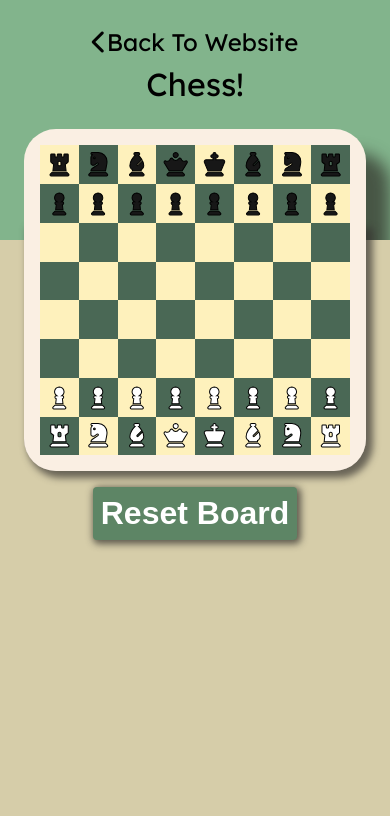
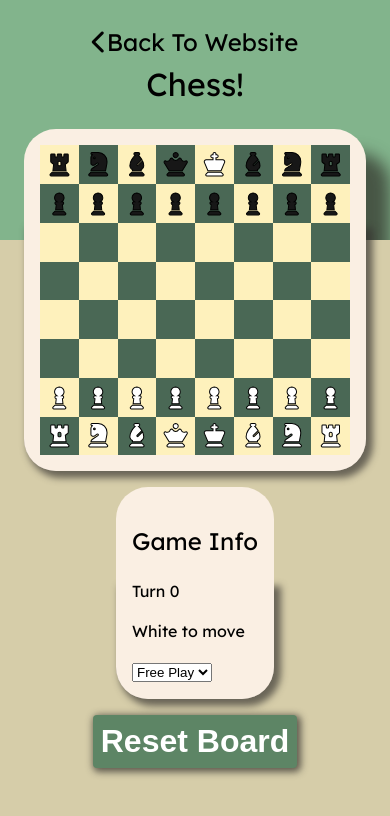
Before and after one commit to MarioAviles19/Chess-React, a React (Vite) app: page / in a window 390 px wide. Shown: the top 816 px of the page. Built offline with nearby package versions, Linux system fonts and the light colour scheme.

Commit message:
Added turns and such

```diff
--- a/src/App.css
+++ b/src/App.css
@@ -11,6 +11,7 @@ h1{
 body{
   background-color: rgb(130, 180, 140);
 }
+
 .backButton{
   color:black;
   text-decoration: none;
@@ -18,6 +19,15 @@ body{
   text-align: left;
 
   font-size: 1.5rem;
+}
+
+
+.panel{
+  position: relative;
+  background-color: #FAEFE3;
+  border-radius: 2rem;
+  padding:1rem;
+  z-index: 10;
 }
 .background{
   background-color: rgb(214, 205, 169);
@@ -57,6 +67,15 @@ body{
   top:2rem;
   left:2rem;
   z-index: -6;
+}
+.wrapper{
+  position:relative
+}
+.controlPanel{
+  position:absolute;
+  top:10rem;
+  right: 10vw;
+
 }
 .gameWrapper{
   position: relative;
@@ -110,6 +129,10 @@ body{
   height: 100%;
   cursor: pointer;
 }
+.litOverlay.hasPiece{
+  background-color: rgba(255, 75, 99, 0.616);
+  z-index: 1;
+}
 .moveIndicator{
   width: 1.5em;
   aspect-ratio: 1/1;
@@ -131,7 +154,7 @@ body{
   font-size: 3rem;
   text-shadow: 0 0 0 3px black;
   color : white;
-
+  z-index: 2;
   cursor: pointer;
   -webkit-text-stroke-width: 1px;
   -webkit-text-stroke-color: black;
@@ -144,6 +167,17 @@ body{
 }
 .oddSquare{
   background-color: rgb(74, 104, 85);
+}
+@media (max-width: 920px){
+  .controlPanel{
+    position: relative;
+    top:0;
+    right: 0;
+    width:fit-content;
+    margin: auto;
+    margin-top:1rem;
+  }
+
 }
 
 @media (max-width: 550px){
--- a/src/App.tsx
+++ b/src/App.tsx
@@ -1,5 +1,5 @@
 import { SetStateAction, useState } from 'react'
-import { ChessBoard, Piece} from './Chess/Chess'
+import { ChessBoard, Piece, PlayMode } from './Chess/Chess'
 import './App.css'
 
 
@@ -7,23 +7,19 @@ import './App.css'
 const gameBoard = new ChessBoard();
 gameBoard.ResetBoard()
 
-function BoardSquare(pos: Vector2, piece : Piece | null, litUpSquares : Array<Vector2>, activePiece : Piece | null,  updateLitSquares : React.Dispatch<SetStateAction<Array<Vector2>>>, updateBoardState : React.Dispatch<SetStateAction<Array<Array<Piece | null>>>>, updateActivePiece : React.Dispatch<SetStateAction<Piece | null>>){
+function BoardSquare(pos: Vector2, piece: Piece | null, litUpSquares: Array<Vector2>, activePiece: Piece | null, updateLitSquares: React.Dispatch<SetStateAction<Array<Vector2>>>, updateBoardState: React.Dispatch<SetStateAction<Array<Array<Piece | null>>>>, updateActivePiece: React.Dispatch<SetStateAction<Piece | null>>) {
   //Get if the square is even for appropriate coloring
   const isEven = ((pos.x + pos.y) % 2 == 0)
 
-  let shouldBeLit = litUpSquares.some((val)=>{return (val.x === pos.x && val.y === pos.y)});
+  let shouldBeLit = litUpSquares.some((val) => { return (val.x === pos.x && val.y === pos.y) });
 
 
-
-  let style = {
-    backgroundColor : shouldBeLit? "red" : ""
-  }
-  function HandleClick(){
+  function HandleClick() {
     //If there is no active piece
 
-    if(activePiece){
+    if (activePiece) {
       //If this is lit try to move the piece
-      if(shouldBeLit){
+      if (shouldBeLit) {
 
         gameBoard.MovePiece(activePiece, pos)
         updateBoardState(gameBoard.state);
@@ -33,24 +29,28 @@ function BoardSquare(pos: Vector2, piece : Piece | null, litUpSquares : Array<Ve
         return;
       }
     }
+
+    //If it is this piece's turn to move
+    if((piece?.isWhite && gameBoard.turnNumber % 2 === 0) || (!piece?.isWhite && gameBoard.turnNumber % 2 === 1)){
       //Set the lit squares
       updateLitSquares(piece?.GetLegalMoves(gameBoard) || []);
       //Set the active piece
       updateActivePiece(piece)
+    }
 
 
   }
 
   return (
-    <div onClick={HandleClick} key={pos.x + ":" + pos.y}  className={(isEven? "evenSquare" : "oddSquare") + " boardSquare"}>
-      {piece? <span className={"fas fa-chess-" + piece.name + (piece.isWhite? "": " black")}></span> : ""}
-      {shouldBeLit? <div className='litOverlay'><div className="moveIndicator"></div></div>: <></>}
+    <div onClick={HandleClick} key={pos.x + ":" + pos.y} className={(isEven ? "evenSquare" : "oddSquare") + " boardSquare"}>
+      {piece ? <span className={"fas fa-chess-" + piece.name + (piece.isWhite ? "" : " black")}></span> : ""}
+      {shouldBeLit ? <div className={'litOverlay' + (piece? " hasPiece" : "")}><div className="moveIndicator"></div></div> : <></>}
     </div>
   )
 }
-function ResetBoard(props : {updateLitSquares : React.Dispatch<SetStateAction<Array<Vector2>>>, updateBoardState : React.Dispatch<SetStateAction<Array<Array<Piece | null>>>>, updateActivePiece : React.Dispatch<SetStateAction<Piece | null>>}){
+function ResetBoard(props: { updateLitSquares: React.Dispatch<SetStateAction<Array<Vector2>>>, updateBoardState: React.Dispatch<SetStateAction<Array<Array<Piece | null>>>>, updateActivePiece: React.Dispatch<SetStateAction<Piece | null>> }) {
 
-  function HandleClick(){
+  function HandleClick() {
     gameBoard.ResetBoard()
     props.updateLitSquares([]);
     props.updateBoardState(gameBoard.state);
@@ -62,7 +62,7 @@ function ResetBoard(props : {updateLitSquares : React.Dispatch<SetStateAction<Ar
   )
 }
 
-function GameBoard(props : {boardState : (Piece | null)[][], litUpSquares : Vector2[], activePiece : Piece | null, updateLitSquares : React.Dispatch<SetStateAction<Array<Vector2>>>, updateBoardState : React.Dispatch<SetStateAction<Array<Array<Piece | null>>>>, updateActivePiece : React.Dispatch<SetStateAction<Piece | null>>}){
+function GameBoard(props: { boardState: (Piece | null)[][], litUpSquares: Vector2[], activePiece: Piece | null, updateLitSquares: React.Dispatch<SetStateAction<Array<Vector2>>>, updateBoardState: React.Dispatch<SetStateAction<Array<Array<Piece | null>>>>, updateActivePiece: React.Dispatch<SetStateAction<Piece | null>> }) {
 
 
 
@@ -72,12 +72,12 @@ function GameBoard(props : {boardState : (Piece | null)[][], litUpSquares : Vect
 
   return (
     <>
-      {props.boardState.map((val, x)=>{
+      {props.boardState.map((val, x) => {
         return (
           <div key={x} className="column">{
-          val.map((piece, y)=>{
+            val.map((piece, y) => {
               //TODO: Clean this up
-          return BoardSquare({x, y}, piece, props.litUpSquares, props.activePiece, props.updateLitSquares, props.updateBoardState, props.updateActivePiece)
+              return BoardSquare({ x, y }, piece, props.litUpSquares, props.activePiece, props.updateLitSquares, props.updateBoardState, props.updateActivePiece)
             })}
           </div>
         )
@@ -93,6 +93,16 @@ function App() {
   let [activePiece, updateActivePiece] = useState<Piece | null>(null);
   let [boardState, updateBoardState] = useState(gameBoard.state);
 
+  const selectMode: React.ChangeEventHandler<HTMLSelectElement> = (e) => {
+    if (e.target.value) {
+      if (e.target.value === "free") {
+        gameBoard.mode = PlayMode.freePlay
+      } else if (e.target.value === "random") {
+        gameBoard.mode = PlayMode.randomEnemy;
+      }
+    }
+  }
+
   return (
     <div className="App">
       <div aria-hidden="true" className="background"></div>
@@ -100,6 +110,7 @@ function App() {
         <a className="backButton" href="https://marioaviles.com"><i aria-hidden="true" className='fas fa-chevron-left'></i>Back To Website</a>
         <h1>Chess!</h1>
       </header>
+
       <div className="gameWrapper">
         <div className="panel">
           <div className="game">
@@ -117,7 +128,23 @@ function App() {
         <div className="bottomShadow"></div>
         <div className="bottomHeavyShadow"></div>
       </div>
-        <ResetBoard updateActivePiece={updateActivePiece} updateBoardState={updateBoardState} updateLitSquares={updateLitSquares}/>
+      <div className="controlPanel wrapper">
+
+        <div className="panel">
+          <h2>Game Info</h2>
+
+          <p>Turn {gameBoard.turnNumber}</p>
+          <p>{gameBoard.turnNumber % 2 === 0? "White to move": "Black to move"}</p>
+          <select onChange={selectMode}>
+            <option value="free">Free Play</option>
+            <option value="random">Random</option>
+          </select>
+        </div>
+        <div className="topShadow"></div>
+        <div className="bottomShadow"></div>
+        <div className="bottomHeavyShadow"></div>
+      </div>
+      <ResetBoard updateActivePiece={updateActivePiece} updateBoardState={updateBoardState} updateLitSquares={updateLitSquares} />
     </div>
 
   )
--- a/src/Chess/Chess.ts
+++ b/src/Chess/Chess.ts
@@ -15,6 +15,12 @@ export let Pieces = {
     w_rook   : 0b10001000,
     w_queen  : 0b10010000,
     w_king   : 0b10100000,
+}
+
+export enum PlayMode{
+
+    freePlay,
+    randomEnemy
 }
 
 function Create2DArray<T>(xLen : number, yLen : number){
@@ -37,6 +43,12 @@ export class ChessBoard{
     //have that information
     public captures : Array<Piece> = [];
 
+    public turnNumber = 0;
+    public mode = PlayMode.randomEnemy;
+    pieces : Piece[] = [];
+
+    private wKing : King = new King(true, {x: 4, y: 7});
+    private bKing : King = new King(true, {x: 4, y: 0});;
 
     public ResetBoard(){
 
@@ -49,17 +61,22 @@ export class ChessBoard{
         //Manually map the starting positions
 
         //Black's back row
+
+        //The king is special;
+
+        this.bKing = new King  (true, {x: 4, y: 0});
+
         this.state[0][0] = new Rook  (false, {x: 0, y : 0});
         this.state[1][0] = new Knight(false, {x:1,y:0});
         this.state[2][0] = new Bishop(false, {x: 2, y: 0});
         this.state[3][0] = new Queen (false, {x: 3, y: 0});
-        this.state[4][0] = new King  (false, {x:4 , y:0});
+        this.state[4][0] = this.bKing
         this.state[5][0] = new Bishop(false, {x:5, y:0});
         this.state[6][0] = new Knight(false, {x: 6, y:0});
         this.state[7][0] = new Rook  (false, {x: 7, y:0});
 
         //Black's Front row
-        this.state[0][1] = new Pawn(false,  {x: 0, y : 1});
+        this.state[0][1] = new Pawn(false,  {x: 0, y:1});
         this.state[1][1] = new Pawn(false,{x:1,y:  1});
         this.state[2][1] = new Pawn(false,{x: 2, y: 1});
         this.state[3][1] = new Pawn(false, {x: 3, y: 1});
@@ -69,11 +86,16 @@ export class ChessBoard{
         this.state[7][1] = new Pawn(false, {x: 7, y:1});
 
         //White's back row
+
+        //The king is special;
+
+        this.wKing = new King  (true, {x: 4, y: 7});
+
         this.state[0][7] = new Rook  (true, {x: 0, y: 7});
         this.state[1][7] = new Knight(true, {x: 1, y: 7});
         this.state[2][7] = new Bishop(true, {x: 2, y: 7});
         this.state[3][7] = new Queen (true, {x: 3, y: 7});
-        this.state[4][7] = new King  (true, {x: 4, y: 7});
+        this.state[4][7] = this.wKing
         this.state[5][7] = new Bishop(true, {x: 5, y: 7});
         this.state[6][7] = new Knight(true, {x: 6, y: 7});
         this.state[7][7] = new Rook  (true, {x: 7, y: 7});
@@ -87,6 +109,69 @@ export class ChessBoard{
         this.state[5][6] = new Pawn(true, {x: 5, y: 6});
         this.state[6][6] = new Pawn(true, {x: 6, y: 6});
         this.state[7][6] = new Pawn(true, {x: 7, y: 6});
+
+        //Load all pieces into piece array;
+        this.state.forEach(val=>{
+            val.forEach(piece=>{
+                if(piece instanceof Piece){
+                    this.pieces.push(piece);
+                }else{
+                }
+            })
+        })
+        //Set the kings to check for checks later
+
+
+    }
+    private getRandomValueFromArray<T>(arr : T[]) {
+        const randomIndex = Math.floor(Math.random() * arr.length);
+        return arr[randomIndex];
+      }
+
+    private GetRandomMove( piecesLeftToCheck : Piece[]) : {piece: Piece, move : Vector2} | null{
+
+            if(piecesLeftToCheck.length <= 0){
+                return null;
+            }
+            const piece = this.getRandomValueFromArray<Piece>(piecesLeftToCheck);
+
+            //if piece is black
+            if(!piece.isWhite){
+                //If piece has moves
+                const moves = piece.GetLegalMoves(this);
+
+                if(moves.length > 0){
+                    //If there is a move, get a random one
+                    const move = this.getRandomValueFromArray<Vector2>(moves);
+                    return {piece, move}
+                }
+            }
+            //Remove the piece from the pieces to check
+            const indexOfPiece = piecesLeftToCheck.indexOf(piece);
+            if(indexOfPiece !== -1){
+                piecesLeftToCheck.splice(indexOfPiece, 1)
+            }
+
+            return this.GetRandomMove(piecesLeftToCheck);
+
+
+    }
+
+    private CheckForChecks(){
+
+
+
+        this.pieces.forEach(piece=>{
+
+            const moves = piece.GetLegalMoves(this);
+
+            if(moves.some(move=>{
+                return (move.x === this.bKing.position.x && move.y === this.bKing.position.y) || (move.x === this.wKing.position.x && move.y === this.wKing.position.y)
+            })){
+                return true;
+            }
+        })
+        return false
     }
 
     /**
@@ -98,12 +183,16 @@ export class ChessBoard{
      */
     public MovePiece(piece : Piece, posToMove : Vector2){
 
+        if((piece.isWhite && this.turnNumber % 2 !== 0) || (!piece.isWhite && this.turnNumber % 2 === 0)){
+            return;
+        }
+        //Make sure the position to move is on the board, throw error if not
+        if(posToMove.x < 0 || posToMove.y < 0 || posToMove.x > 7 || posToMove.y > 7){
+            console.log(posToMove);
+            throw new MoveOutsideBoundsError(piece, posToMove);
+        }
         const squareToMoveTo = this.state[posToMove.x][posToMove.y];
 
-        //Make sure the position to move is on the board, throw error if not
-        if(posToMove.x < 0 || posToMove.y < 0 || posToMove.x > 8 || posToMove.y > 8){
-            throw new MoveOutsideBoundsError(piece, posToMove);
-        }
         if(squareToMoveTo){
             if(squareToMoveTo.isWhite === piece.isWhite){
                 //If the pieces are the same color, throw error
@@ -113,7 +202,14 @@ export class ChessBoard{
                 //Capture the piece
                 this.CapturePiece(squareToMoveTo)
 
+
                 //Move piece
+
+                //If the move is a pawn and it moved to the back row, promote to queen
+                if(piece instanceof Pawn && (posToMove.y === 7 || posToMove.y === 0)){
+                    piece = new Queen(piece.isWhite, piece.position);
+                }
+
 
                 //Remove the piece from the current location
                 this.state[piece.position.x][piece.position.y] = null;
@@ -122,12 +218,17 @@ export class ChessBoard{
                 this.state[posToMove.x][posToMove.y] = piece;
                 //set the piece's Has moved variable to true
                 piece.hasMoved = true;
+                this.turnNumber ++;
             }
         }
-
+        //TODO: This can probably be reduced
         if(!this.state[posToMove.x][posToMove.y]){
             //If there is no piece already at the position to move, go ahead and move it
 
+            //If the move is a pawn and it moved to the back row, promote to queen
+            if(piece instanceof Pawn && (posToMove.y === 7 || posToMove.y === 0)){
+                piece = new Queen(piece.isWhite, piece.position);
+            }
             //Remove the piece from the current location
             this.state[piece.position.x][piece.position.y] = null;
             //Set the piece's position to the indicated
@@ -135,9 +236,23 @@ export class ChessBoard{
             this.state[posToMove.x][posToMove.y] = piece;
             //set the piece's Has moved variable to true
             piece.hasMoved = true;
+            this.turnNumber ++;
 
         }
 
+        //If the game is in randomEnemy mode and it's black's turn, make a random move
+
+        if(this.mode == PlayMode.randomEnemy && this.turnNumber % 2 !== 0){
+
+
+            const move = this.GetRandomMove([...this.pieces]);
+            //If there is no move, there must be no more black pieces
+            if(!move){
+                //END GAME
+                return;
+            }
+            this.MovePiece(move.piece, move.move);
+        }
 
 
     }
@@ -145,6 +260,11 @@ export class ChessBoard{
     private CapturePiece(pieceBeingCaptured : Piece){
 
         this.captures.push(pieceBeingCaptured);
+        //Remove piece from list of pieces
+        const indexOfPieceToCapture = this.pieces.indexOf(pieceBeingCaptured);
+        this.pieces.splice(indexOfPieceToCapture, 1);
+        console.log(pieceBeingCaptured)
+        console.log(indexOfPieceToCapture);
     }
 
 
@@ -184,7 +304,6 @@ export class ShortDistanceMover extends Piece{
 
     public GetLegalMoves(board : ChessBoard) : Array<Vector2>{
         //Get the specific positions that a knight can get
-        console.log(this.moveOffsets)
         let legalPositions = this.moveOffsets.map(offset=>{
             const result = {x: this.position.x + offset.x, y: this.position.y + offset.y};
 
@@ -251,8 +370,8 @@ export class Pawn extends Piece{
 
         //Get the theoretically next position
         const upPos = {x: this.position.x, y: this.position.y + (1 * (this.isWhite? -1 : 1))}
-        const upLeftSquare = board.state[upPos.x - 1][upPos.y];
-        const upRightSquare = board.state[upPos.x +1][upPos.y];
+        const upLeftSquare = board?.state[upPos.x - 1]?.[upPos.y];
+        const upRightSquare = board?.state[upPos.x +1]?.[upPos.y];
 
         let legalMoveList : Array<Vector2> = [];
         //Make sure the move is on the board
```
Lines whose indentation alone changed are shown as unchanged.
